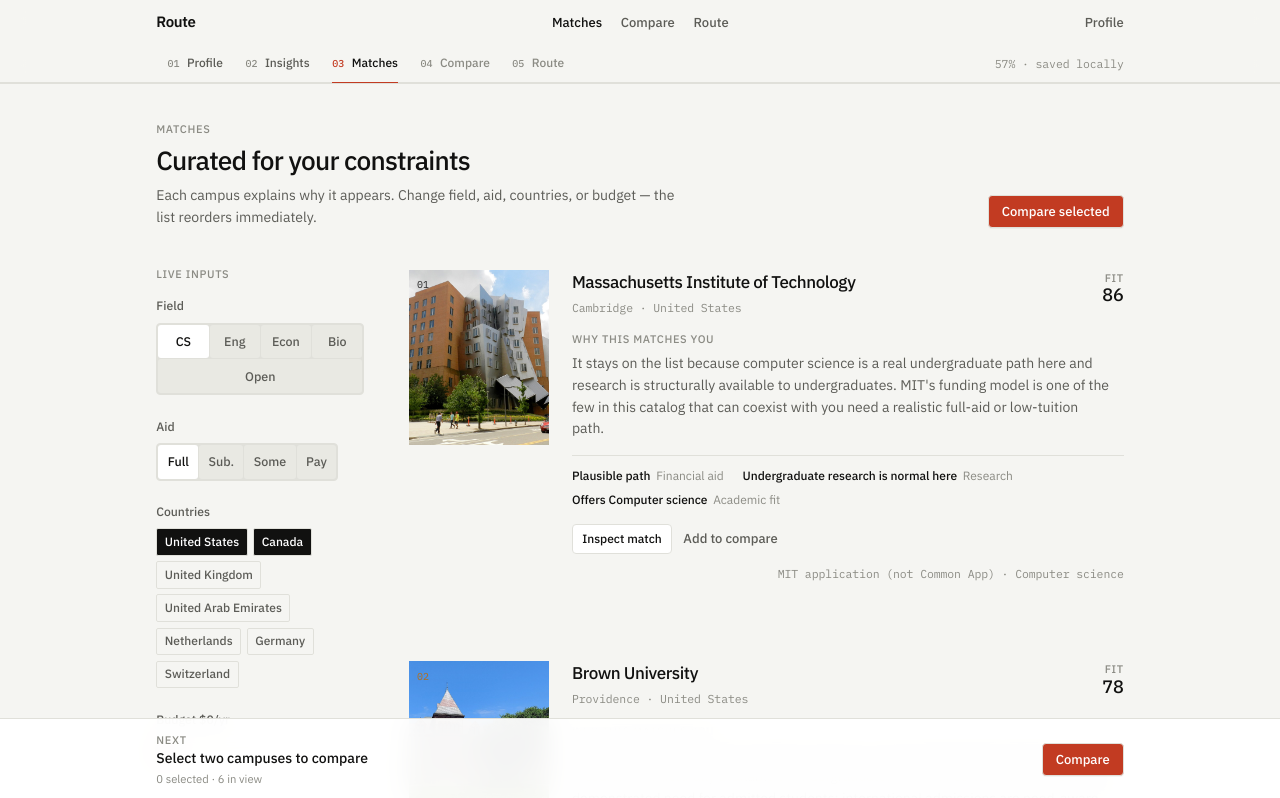
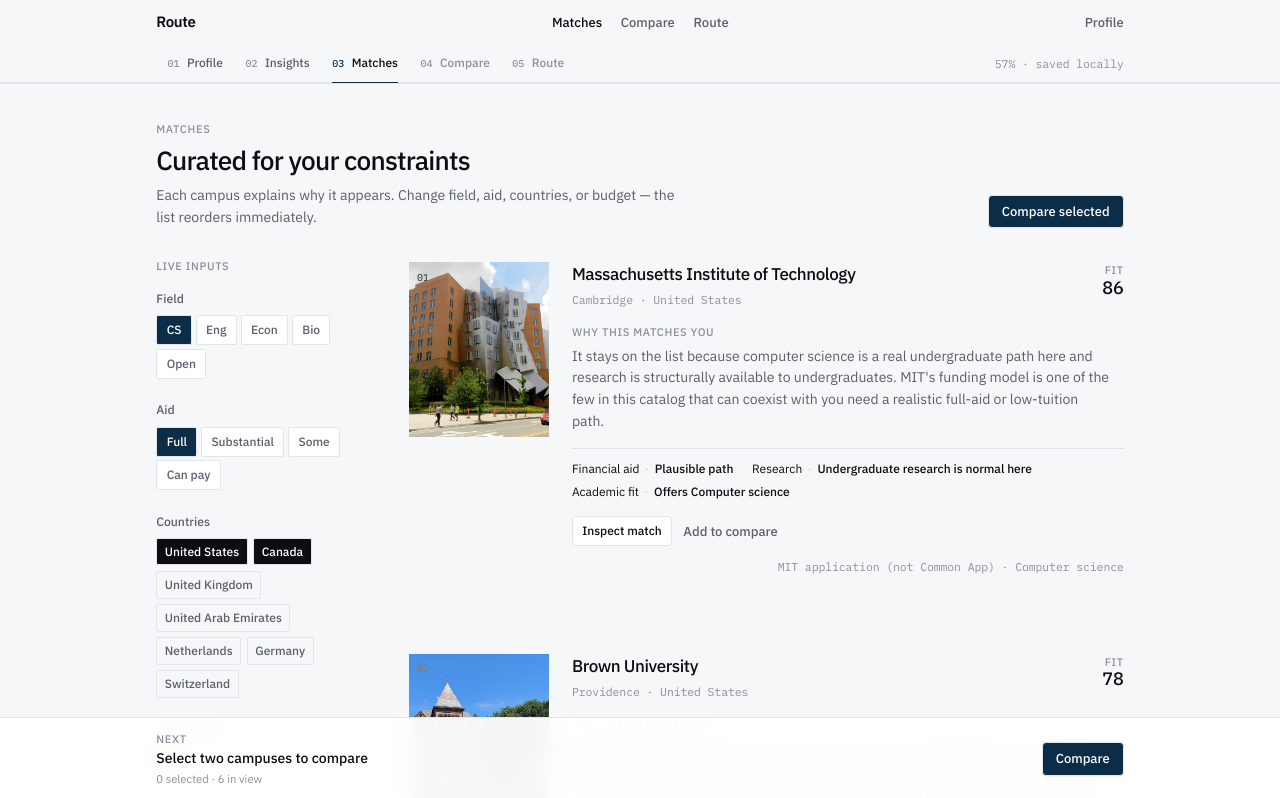
Before and after one commit to UmarovMirjalol/hackaton, a Next.js app: page /universities in a window 1280 px wide. Shown: the top 798 px of the page. Built offline with nearby package versions, Linux system fonts and the light colour scheme.

Commit message:
Shift palette to cool stone + deep navy; tighten match filters
Co-authored-by: vladumarov0 <vladumarov0@gmail.com>

```diff
--- a/app/globals.css
+++ b/app/globals.css
@@ -1,18 +1,18 @@
 @import "tailwindcss";
 
 :root {
-  /* Route — editorial ink system */
-  --background: #f5f5f2;
+  /* Route — cool stone + deep navy */
+  --background: #f6f7f8;
   --surface: #ffffff;
-  --surface-muted: #ecece7;
-  --text-primary: #111110;
-  --text-secondary: #5c5c57;
-  --text-tertiary: #8b8b84;
-  --border: #e0e0da;
-  --border-strong: #c8c8c0;
-  --accent: #c23b22;
-  --accent-hover: #a3311c;
-  --accent-subtle: #f8ebe8;
+  --surface-muted: #eef0f2;
+  --text-primary: #0c0d10;
+  --text-secondary: #5a5f69;
+  --text-tertiary: #8b909a;
+  --border: #e2e5e9;
+  --border-strong: #c5cad2;
+  --accent: #0c2d48;
+  --accent-hover: #081f33;
+  --accent-subtle: #e8eef3;
   --success: #1f6b45;
   --success-subtle: #e8f3ec;
   --warning: #8a6500;
@@ -22,8 +22,8 @@
   --radius-sm: 2px;
   --radius-md: 4px;
   --radius-lg: 6px;
-  --shadow-sm: 0 1px 0 rgba(17, 17, 16, 0.04);
-  --shadow-panel: 0 12px 40px -16px rgba(17, 17, 16, 0.18);
+  --shadow-sm: 0 1px 0 rgba(12, 13, 16, 0.04);
+  --shadow-panel: 0 16px 48px -20px rgba(12, 45, 72, 0.22);
   --ease: cubic-bezier(0.2, 0.8, 0.2, 1);
   --space-page: clamp(1rem, 3vw, 1.75rem);
   --content: 68rem;
--- a/app/universities/page.tsx
+++ b/app/universities/page.tsx
@@ -8,11 +8,10 @@ import { MatchDetail } from "@/components/MatchDetail";
 import { NextUp } from "@/components/NextUp";
 import { UniversityCard } from "@/components/UniversityCard";
 import { Button } from "@/components/ui/Button";
-import { Segmented } from "@/components/ui/Choices";
 import { cn } from "@/lib/cn";
 import { IMAGE_DISCLAIMER } from "@/lib/media";
 import { useDerived, useRoute } from "@/lib/store";
-import type { AidNeed, CountryId, Field, RankedUniversity } from "@/lib/types";
+import type { CountryId, RankedUniversity } from "@/lib/types";
 import { FIT_METHODOLOGY, countryLabels, fieldLabels } from "@/lib/universities";
 
 export default function UniversitiesPage() {
@@ -71,30 +70,58 @@ export default function UniversitiesPage() {
           <div className="space-y-6">
             <div>
               <p className="small mb-2 font-medium text-secondary">Field</p>
-              <Segmented<Field>
-                value={profile.field}
-                onChange={(v) => setProfile({ field: v })}
-                options={[
-                  { value: "cs", label: "CS" },
-                  { value: "engineering", label: "Eng" },
-                  { value: "economics", label: "Econ" },
-                  { value: "biology", label: "Bio" },
-                  { value: "undecided", label: "Open" },
-                ]}
-              />
+              <div className="flex flex-wrap gap-1">
+                {(
+                  [
+                    ["cs", "CS"],
+                    ["engineering", "Eng"],
+                    ["economics", "Econ"],
+                    ["biology", "Bio"],
+                    ["undecided", "Open"],
+                  ] as const
+                ).map(([value, label]) => (
+                  <button
+                    key={value}
+                    type="button"
+                    onClick={() => setProfile({ field: value })}
+                    className={cn(
+                      "h-8 border px-2.5 text-[12px] font-medium transition-colors rounded-[var(--radius-sm)]",
+                      profile.field === value
+                        ? "border-accent bg-accent text-white"
+                        : "border-border bg-surface text-secondary hover:border-border-strong hover:text-primary",
+                    )}
+                  >
+                    {label}
+                  </button>
+                ))}
+              </div>
             </div>
             <div>
               <p className="small mb-2 font-medium text-secondary">Aid</p>
-              <Segmented<AidNeed>
-                value={profile.aidNeed}
-                onChange={(v) => setProfile({ aidNeed: v })}
-                options={[
-                  { value: "full", label: "Full" },
-                  { value: "substantial", label: "Sub." },
-                  { value: "some", label: "Some" },
-                  { value: "none", label: "Pay" },
-                ]}
-              />
+              <div className="flex flex-wrap gap-1">
+                {(
+                  [
+                    ["full", "Full"],
+                    ["substantial", "Substantial"],
+                    ["some", "Some"],
+                    ["none", "Can pay"],
+                  ] as const
+                ).map(([value, label]) => (
+                  <button
+                    key={value}
+                    type="button"
+                    onClick={() => setProfile({ aidNeed: value })}
+                    className={cn(
+                      "h-8 border px-2.5 text-[12px] font-medium transition-colors rounded-[var(--radius-sm)]",
+                      profile.aidNeed === value
+                        ? "border-accent bg-accent text-white"
+                        : "border-border bg-surface text-secondary hover:border-border-strong hover:text-primary",
+                    )}
+                  >
+                    {label}
+                  </button>
+                ))}
+              </div>
             </div>
             <div>
               <p className="small mb-2 font-medium text-secondary">Countries</p>
--- a/components/AppShell.tsx
+++ b/components/AppShell.tsx
@@ -168,7 +168,7 @@ export function AppShell({
           </div>
         ) : null}
         {(eyebrow || title) && (
-          <header className="mb-8 enter sm:mb-10">
+          <header className="mb-6 enter sm:mb-8">
             <div className="flex flex-col gap-5 sm:flex-row sm:items-end sm:justify-between">
               <div className="max-w-2xl">
                 {eyebrow ? <p className="label mb-2">{eyebrow}</p> : null}
--- a/components/UniversityCard.tsx
+++ b/components/UniversityCard.tsx
@@ -86,8 +86,9 @@ export function UniversityCard({
         <ul className="mt-4 flex flex-wrap gap-x-5 gap-y-1.5 border-t border-border pt-3 text-[12px]">
           {row.factors.slice(0, 3).map((f) => (
             <li key={f.key} className="text-tertiary">
+              <span className="text-primary">{f.label}</span>
+              <span className="mx-1.5 text-border-strong">·</span>
               <span className="font-medium text-primary">{f.value}</span>
-              <span className="ml-1.5">{f.label}</span>
             </li>
           ))}
         </ul>
```
Also changed, not shown: 1 other file (tests, documents, lock files or other folders).
